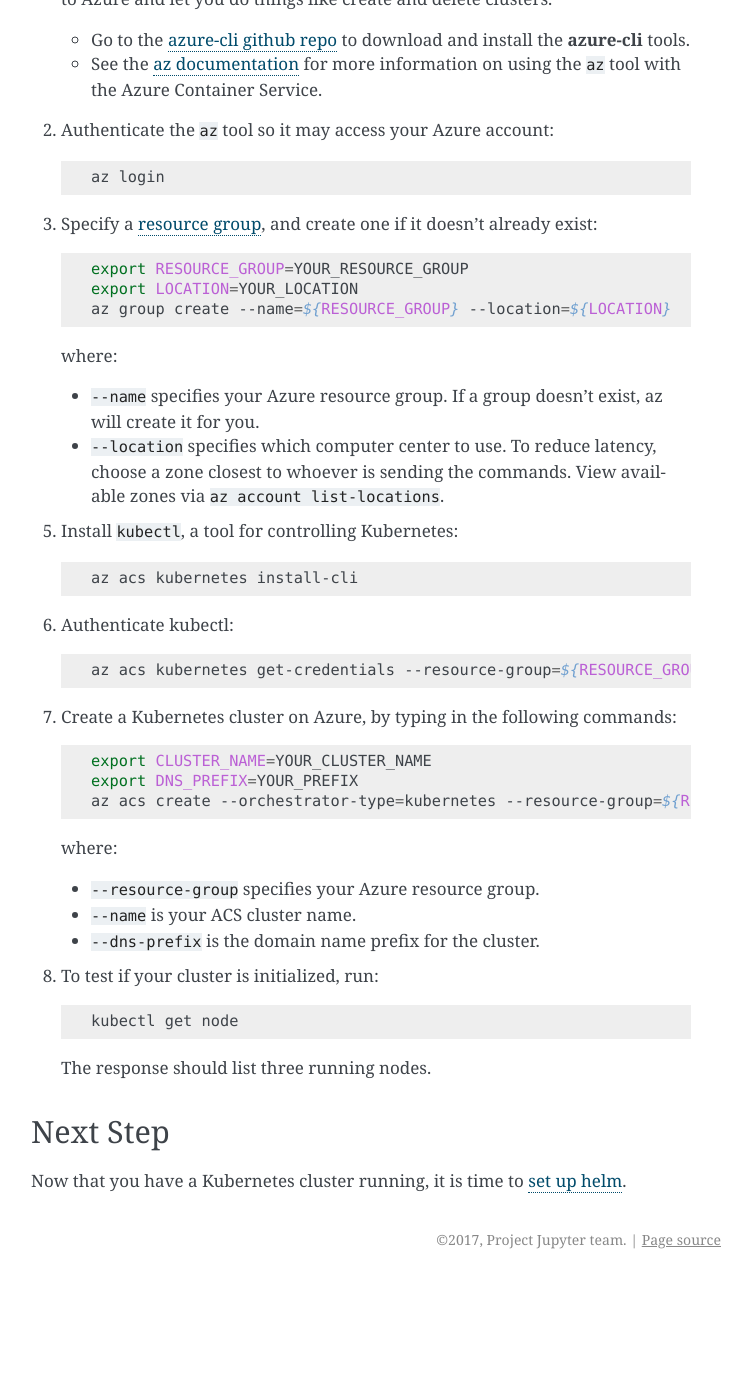
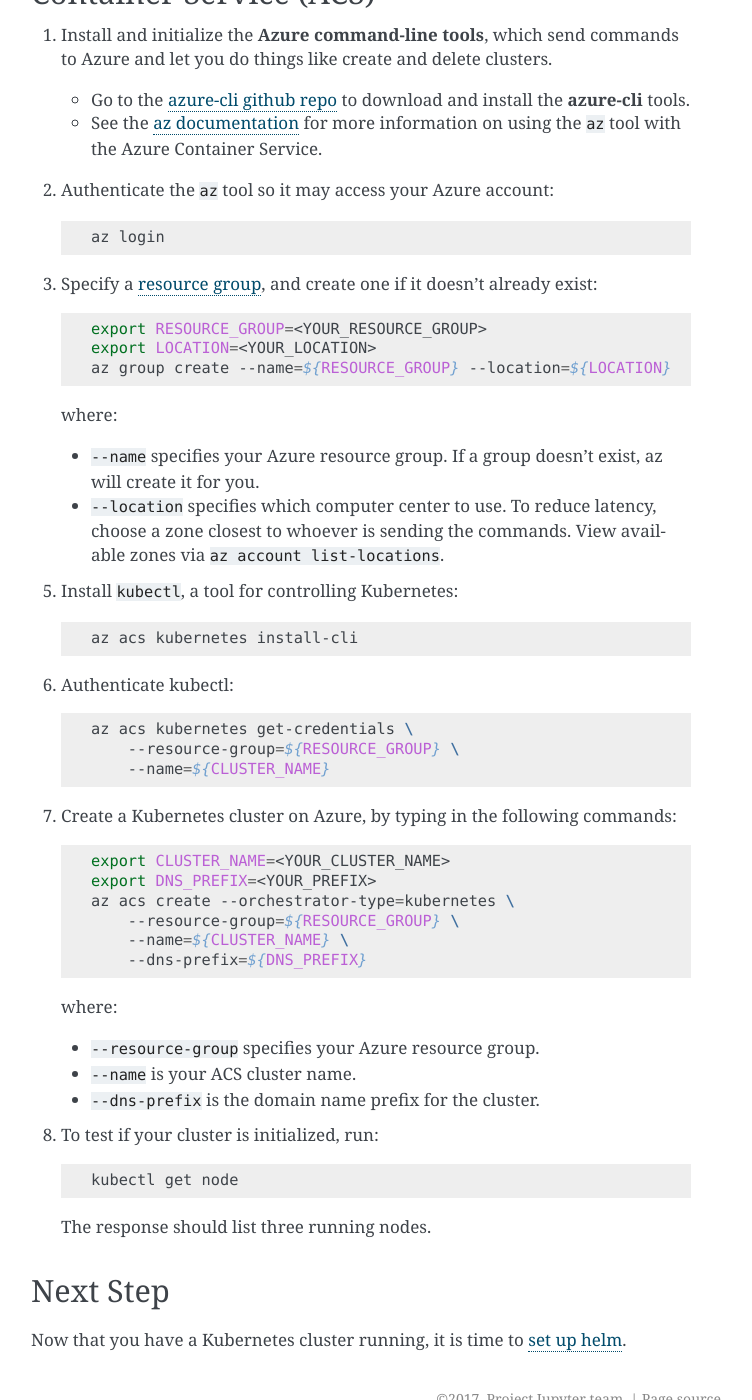
Before and after one commit to jupyterhub/zero-to-jupyterhub-k8s, a Sphinx documentation site: the page built from doc/source/create-k8s-cluster.rst, in a window 1280 px wide and 1400 px high, scrolled down 1442 px. Shown: the whole window, without its empty margins (389-1141 px from the left). Built offline with Sphinx 7.4.7, drawn with Linux system fonts in a browser that asks for light colours; before the commit the page ends 2721 px from its top, so only the background shows below that; some of the changed lines change nothing that is shown; some of the changed text lies outside the part shown.

Commit message:
Wrap command to be readable on the web.

```diff
--- a/doc/source/create-k8s-cluster.rst
+++ b/doc/source/create-k8s-cluster.rst
@@ -43,7 +43,10 @@
 
    .. code-block:: bash
 
-      gcloud container clusters create YOUR_CLUSTER --num-nodes=3 --machine-type=n1-highmem-2 --zone=us-central1-b
+      gcloud container clusters create <YOUR_CLUSTER> \
+          --num-nodes=3 \
+          --machine-type=n1-highmem-2 \
+          --zone=us-central1-b
 
    where:
 
@@ -88,8 +91,8 @@
 
   .. code-block:: bash
 
-     export RESOURCE_GROUP=YOUR_RESOURCE_GROUP
-     export LOCATION=YOUR_LOCATION
+     export RESOURCE_GROUP=<YOUR_RESOURCE_GROUP>
+     export LOCATION=<YOUR_LOCATION>
      az group create --name=${RESOURCE_GROUP} --location=${LOCATION}
 
   where:
@@ -110,15 +113,20 @@
 
    .. code-block:: bash
 
-      az acs kubernetes get-credentials --resource-group=${RESOURCE_GROUP} --name=${CLUSTER_NAME}
+      az acs kubernetes get-credentials \
+          --resource-group=${RESOURCE_GROUP} \
+          --name=${CLUSTER_NAME}
 
 7. Create a Kubernetes cluster on Azure, by typing in the following commands:
 
    .. code-block:: bash
 
-      export CLUSTER_NAME=YOUR_CLUSTER_NAME
-      export DNS_PREFIX=YOUR_PREFIX
-      az acs create --orchestrator-type=kubernetes --resource-group=${RESOURCE_GROUP} --name=${CLUSTER_NAME} --dns-prefix=${DNS_PREFIX}
+      export CLUSTER_NAME=<YOUR_CLUSTER_NAME>
+      export DNS_PREFIX=<YOUR_PREFIX>
+      az acs create --orchestrator-type=kubernetes \
+          --resource-group=${RESOURCE_GROUP} \
+          --name=${CLUSTER_NAME} \
+          --dns-prefix=${DNS_PREFIX}
 
   where:
 
```
